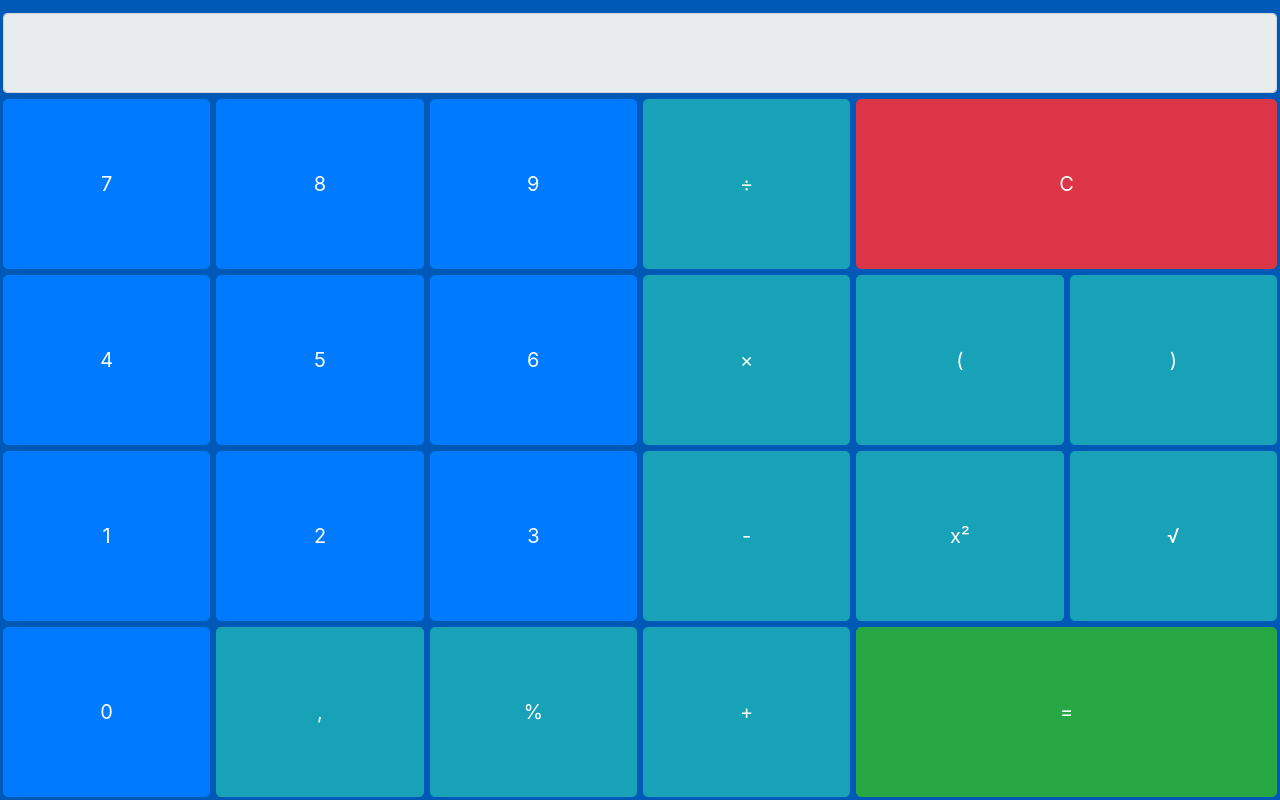
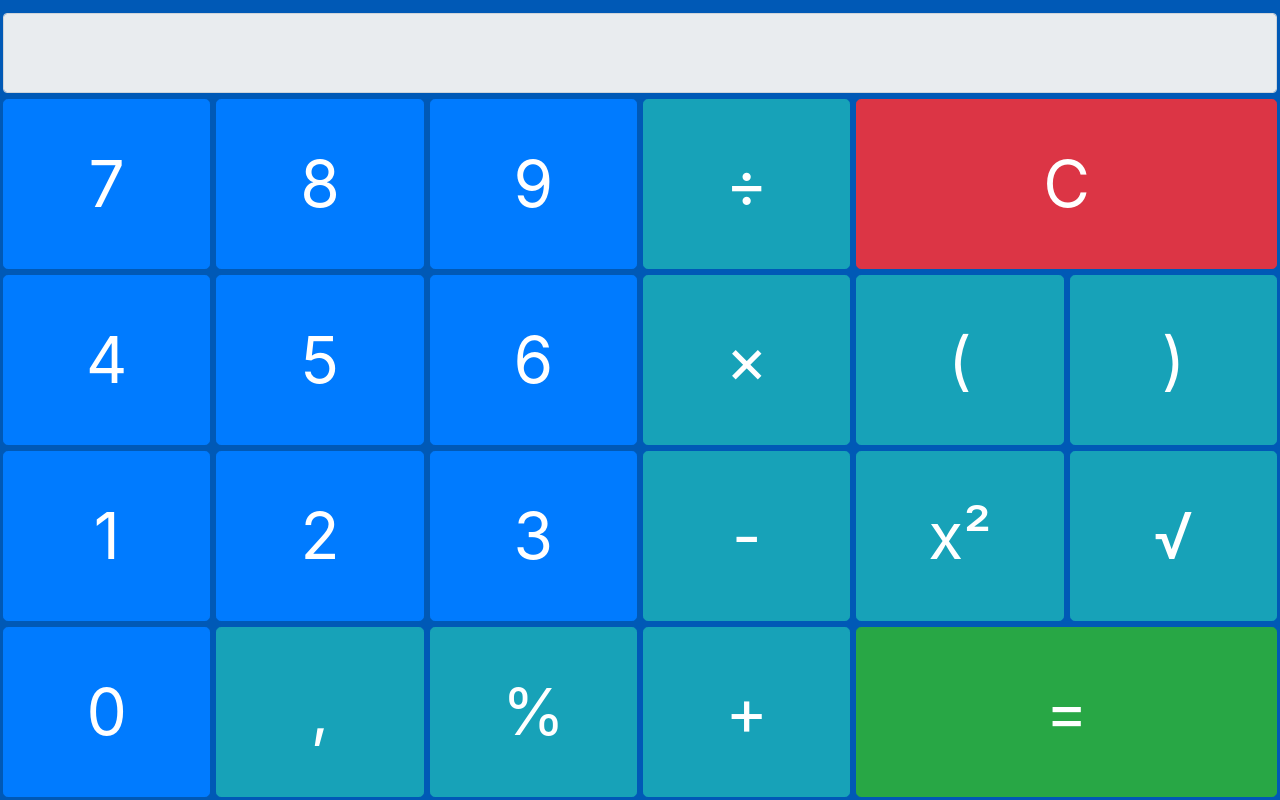
Before and after one commit to drzeeb/CalculatorElectronJS, an Electron app: page index.html in a window 1280 px wide. Drawn offline with Linux system fonts and the light colour scheme.

Commit message:
Implemented font scaling
changes:
- Added font-size: 5vw so the font is scaling depended on the viewport width

```diff
--- a/css/style.css
+++ b/css/style.css
@@ -19,3 +19,7 @@ body {
 .flex-grow {
     flex-grow:1;
 }
+
+button {
+    font-size: 5vw !important;
+}
```
